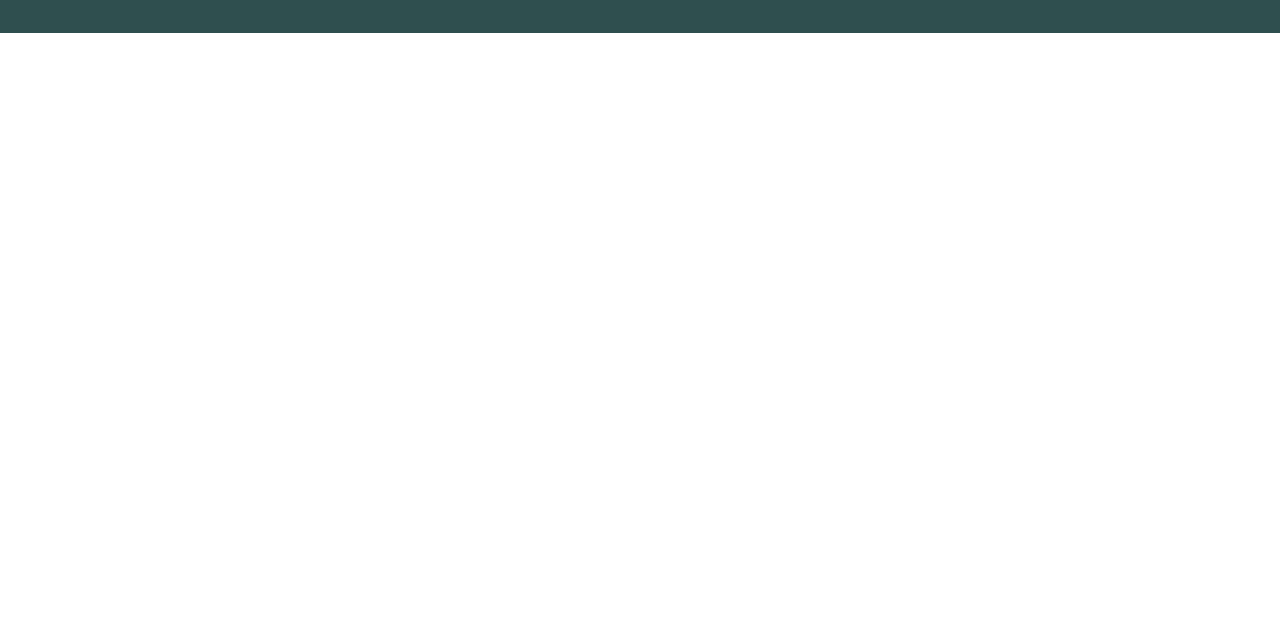
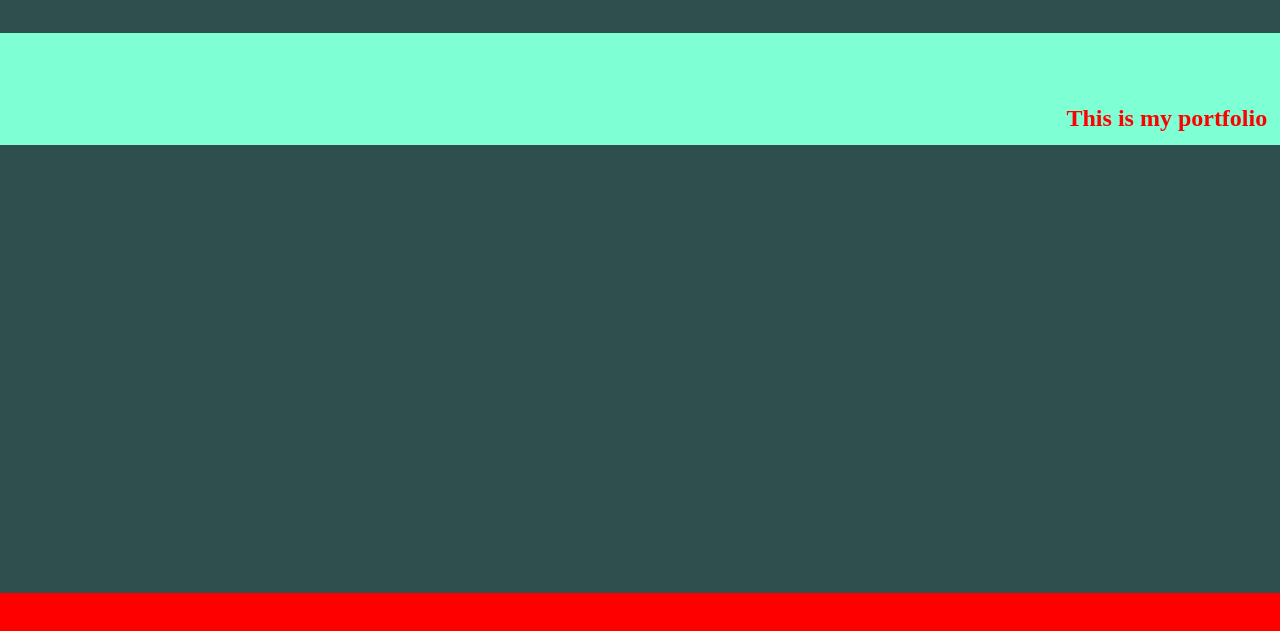
Before and after one commit to NathanAlexander1/Nathan-Portfolio-Project, a plain HTML site: page index.html in a window 1280 px wide. Shown: the part 87-718 px from the top of the page. Drawn offline with Linux system fonts and the light colour scheme.

Commit message:
finished basic styling, work on main section

```diff
--- a/assets/style.css
+++ b/assets/style.css
@@ -44,3 +44,29 @@ li a {
     color: aliceblue;
     text-decoration: underline;
 }
+
+/* MAIN SECTION */
+.main-section {
+    height: 70%;
+    background-color: var(--background);
+}
+
+.subtitle-section {
+    height: 20%;
+    background-color: aquamarine;
+    display: flex;
+    justify-content: flex-end;
+    align-items:flex-end;
+
+}
+
+.subtitle-section h2 {
+    color: red;
+    padding: 0% 1% 1% 0%;
+
+}
+
+.footer-section {
+    background-color: red;
+    height: 15%;
+}
--- a/index.html
+++ b/index.html
@@ -18,7 +18,15 @@
                 <li><a href="https://www.linkedin.com/in/nathan-alexander-a8460713a/">LinkedIn</a></li>
             </ul>
     </header>
-    <main></main>
+
+    <main class="main-section">
+        <section class="subtitle-section">
+            <h2>This is my portfolio</h2>
+        </section>
+    </main>
     <footer></footer>
 </body>
+<footer class="footer-section">
+
+</footer>
 </html>
```
